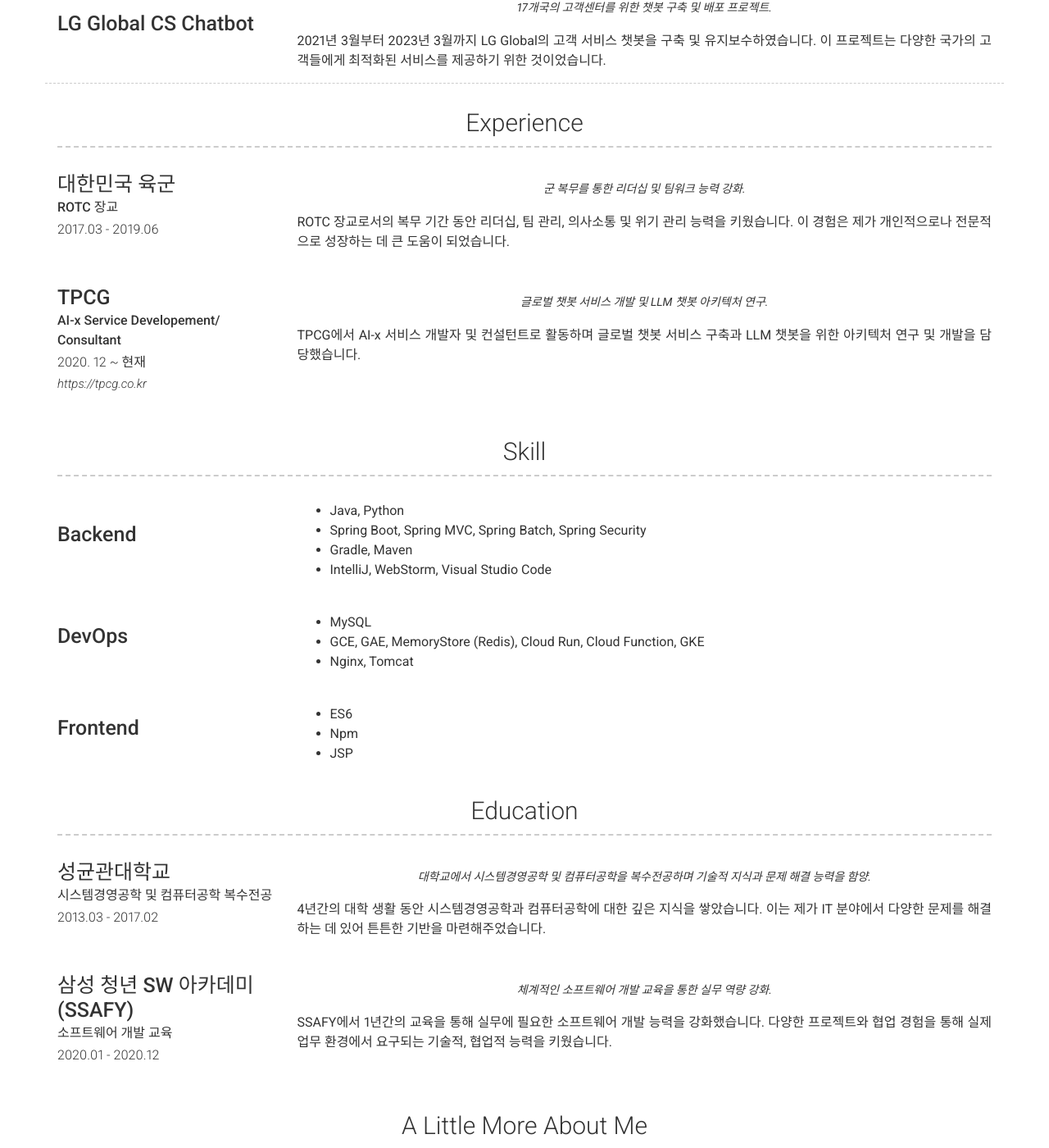
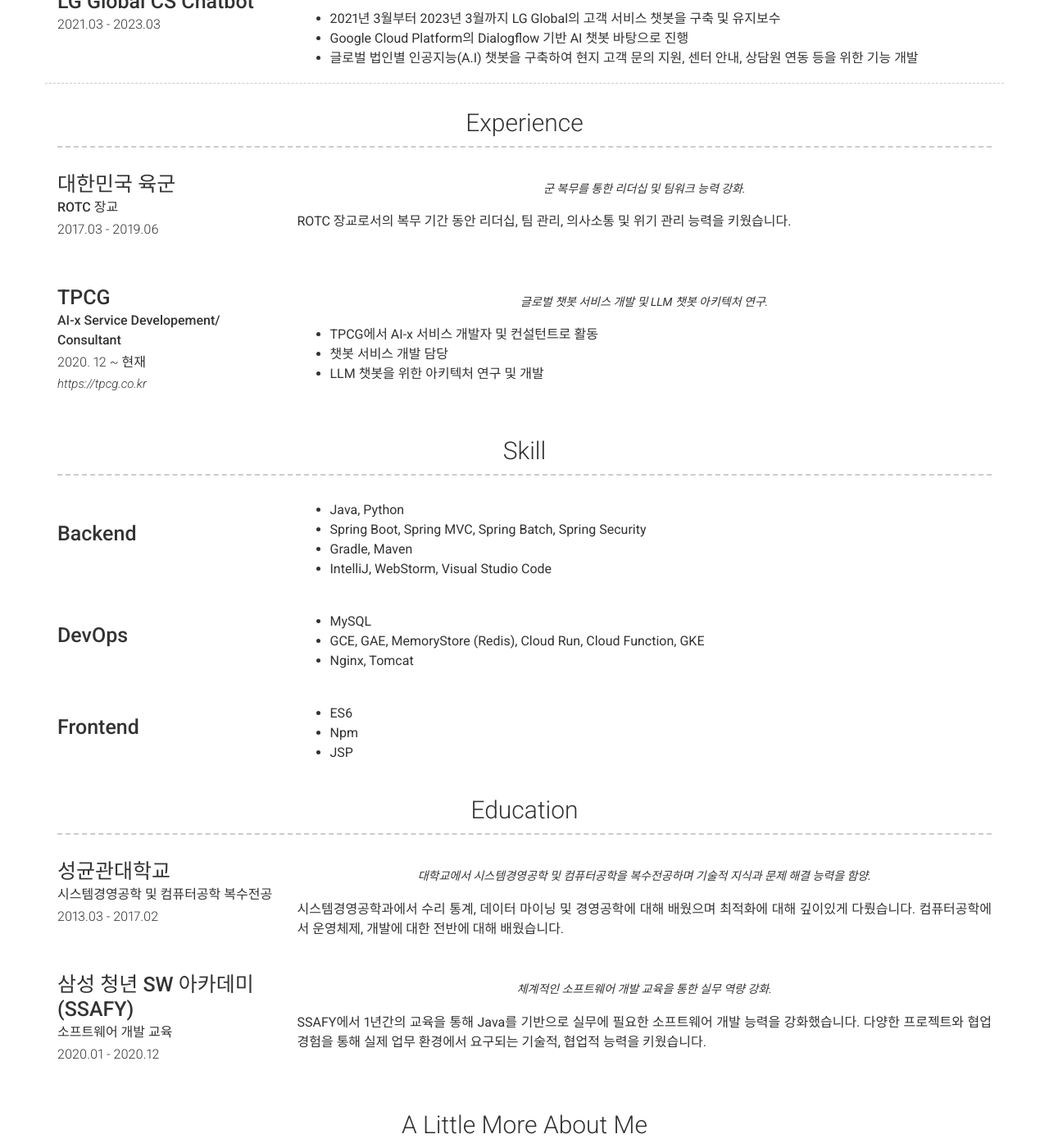
Before and after one commit to tetrapod3dev/tetrapod3dev.github.io, a Jekyll site: the page built from index.md, in a window 1280 px wide and 1400 px high, scrolled down 668 px. Shown: the whole window at 82% size. Built offline with Jekyll 4.4.1, drawn with Linux system fonts in a browser that asks for light colours; nearby versions of some CDN libraries; some of the changed text lies outside the part shown.

Commit message:
chore: 전화번호 제거, 내용 보강

```diff
--- a/_config.yml
+++ b/_config.yml
@@ -10,7 +10,7 @@ name: 박태록(Taerok Park)
 title: Backend developer
 email: tetrapod3dev@gmail.com
 # email_title: Email (Email title override)
-phone: +82 010-2550-5388
+# phone:
 # phone_title: Phone (Phone title override)
 website: https://tetrapod3dev.github.io
 # website_title: Web (Website title override)
@@ -71,6 +71,7 @@ content:
       - layout: left
         border: weak
         title: LG Global CS Chatbot
+        caption: 2021.03 - 2023.03
         link: # 프로젝트 링크 (예시: https://example.com)
         link_text: # 프로젝트 상세보기
         additional_links:
@@ -80,7 +81,9 @@ content:
         quote: >
           17개국의 고객센터를 위한 챗봇 구축 및 배포 프로젝트.
         description: |
-          2021년 3월부터 2023년 3월까지 LG Global의 고객 서비스 챗봇을 구축 및 유지보수하였습니다. 이 프로젝트는 다양한 국가의 고객들에게 최적화된 서비스를 제공하기 위한 것이었습니다.
+          * 2021년 3월부터 2023년 3월까지 LG Global의 고객 서비스 챗봇을 구축 및 유지보수
+          * Google Cloud Platform의 Dialogflow 기반 AI 챗봇 바탕으로 진행
+          * 글로벌 법인별 인공지능(A.I) 챗봇을 구축하여 현지 고객 문의 지원, 센터 안내, 상담원 연동 등을 위한 기능 개발
 
   - title: Experience
     layout: list
@@ -92,7 +95,7 @@ content:
         quote: >
           군 복무를 통한 리더십 및 팀워크 능력 강화.
         description: |
-          ROTC 장교로서의 복무 기간 동안 리더십, 팀 관리, 의사소통 및 위기 관리 능력을 키웠습니다. 이 경험은 제가 개인적으로나 전문적으로 성장하는 데 큰 도움이 되었습니다.
+          ROTC 장교로서의 복무 기간 동안 리더십, 팀 관리, 의사소통 및 위기 관리 능력을 키웠습니다.
 
       - layout: left
         title: TPCG
@@ -102,7 +105,9 @@ content:
         quote: >
           글로벌 챗봇 서비스 개발 및 LLM 챗봇 아키텍처 연구.
         description: | # this will include new lines to allow paragraphs
-          TPCG에서 AI-x 서비스 개발자 및 컨설턴트로 활동하며 글로벌 챗봇 서비스 구축과 LLM 챗봇을 위한 아키텍처 연구 및 개발을 담당했습니다.
+          * TPCG에서 AI-x 서비스 개발자 및 컨설턴트로 활동
+          * 챗봇 서비스 개발 담당
+          * LLM 챗봇을 위한 아키텍처 연구 및 개발
 
   - title: Skill
     layout: list
@@ -137,7 +142,8 @@ content:
         quote: >
           대학교에서 시스템경영공학 및 컴퓨터공학을 복수전공하며 기술적 지식과 문제 해결 능력을 함양.
         description: |
-          4년간의 대학 생활 동안 시스템경영공학과 컴퓨터공학에 대한 깊은 지식을 쌓았습니다. 이는 제가 IT 분야에서 다양한 문제를 해결하는 데 있어 튼튼한 기반을 마련해주었습니다.
+          시스템경영공학과에서 수리 통계, 데이터 마이닝 및 경영공학에 대해 배웠으며 최적화에 대해 깊이있게 다뤘습니다.
+          컴퓨터공학에서 운영체제, 개발에 대한 전반에 대해 배웠습니다.
 
       - layout: left
         title: 삼성 청년 SW 아카데미 (SSAFY)
@@ -146,7 +152,8 @@ content:
         quote: >
           체계적인 소프트웨어 개발 교육을 통한 실무 역량 강화.
         description: |
-          SSAFY에서 1년간의 교육을 통해 실무에 필요한 소프트웨어 개발 능력을 강화했습니다. 다양한 프로젝트와 협업 경험을 통해 실제 업무 환경에서 요구되는 기술적, 협업적 능력을 키웠습니다.
+          SSAFY에서 1년간의 교육을 통해 Java를 기반으로 실무에 필요한 소프트웨어 개발 능력을 강화했습니다.
+          다양한 프로젝트와 협업 경험을 통해 실제 업무 환경에서 요구되는 기술적, 협업적 능력을 키웠습니다.
 
   - title: A Little More About Me
     layout: text
```
